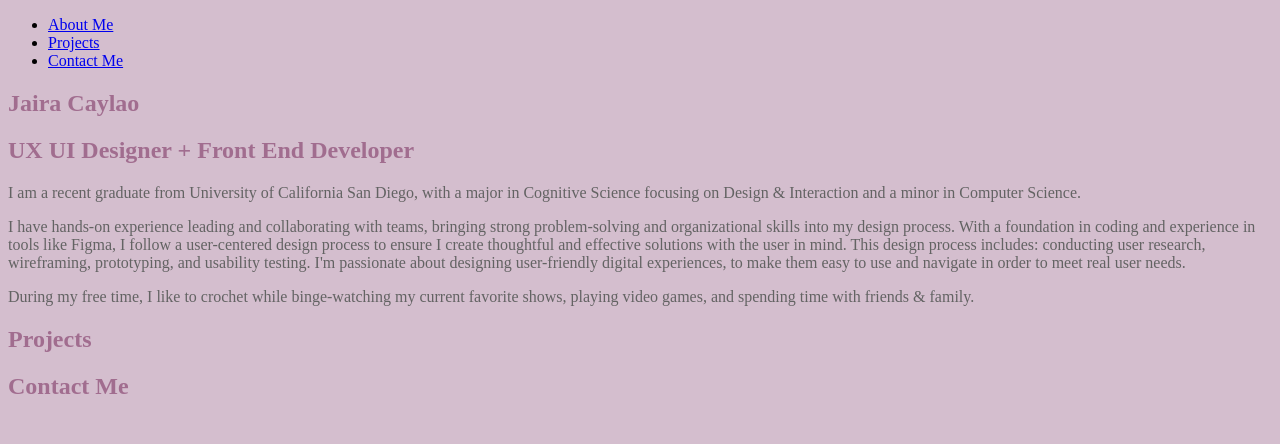
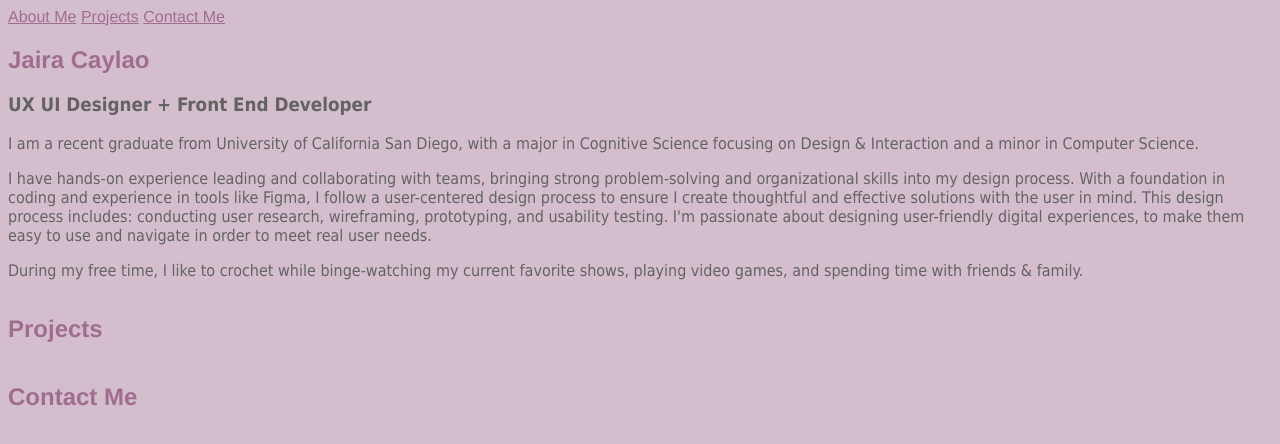
Before and after one commit to jcaylao/JaiCay-Personal-Portfolio, a plain HTML site: page index.html in a window 1280 px wide. Drawn offline with Linux system fonts and the light colour scheme.

Commit message:
added fonts + added flex container

```diff
--- a/index.html
+++ b/index.html
@@ -11,19 +11,18 @@
 <body>
     <!--Navigation Bar-->
     <header>
-        <nav>
-            <ul>
-                <li><a href="#aboutMe">About Me</a></li>
-                <li><a href="#projects">Projects</a></li>
-                <li><a href="#contactMe">Contact Me</a></li>
-            </ul>
+        <nav class="navBar">
+            <a href="#aboutMe" class="navBarLinks">About Me</a>
+            <a href="#projects" class="navBarLinks">Projects</a>
+            <a href="#contactMe" class="navBarLinks">Contact Me</a>
         </nav>
     </header>
 
+    <div class="flex-container">
         <!--About Me-->
         <section id="aboutMe">
             <h1>Jaira Caylao</h1>
-        <h2>UX UI Designer + Front End Developer</h2>
+            <h3>UX UI Designer + Front End Developer</h3>
             <p>I am a recent graduate from University of California San Diego, with a major in Cognitive Science focusing on Design & Interaction and a minor in Computer Science.</p>
             <p>I have hands-on experience leading and collaborating with teams, bringing strong problem-solving and organizational skills into my design process.
                 With a foundation in coding and experience in tools like Figma, I follow a user-centered design process to ensure I create thoughtful and effective solutions with the user in mind.
@@ -40,5 +39,6 @@
         <section id="contactMe">
             <h2>Contact Me</h2>
         </section>
+    </div>
 </body>
 </html>
--- a/styles/main.css
+++ b/styles/main.css
@@ -1,13 +1,22 @@
+.flex-container {
+    display: flex;
+    flex-direction: column;
+    justify-content: center;
+}
+
 body {
     background-color: #D4BECE;
+    font-family: Tahoma, Verdana, sans-serif
 }
 
 h1 {
     color: #A16D8F;
+    font-family: "Brush Script MT", "Lucida Handwriting", Helvetica, cursive;
 }
 
 h2 {
     color: #A16D8F;
+    font-family: "Brush Script MT", "Lucida Handwriting", Helvetica, cursive;
 }
 
 h3 {
@@ -18,6 +27,14 @@ p {
     color: #636363;
 }
 
-.navLinks {
+.navBar {
+    font-family: "Brush Script MT", "Lucida Handwriting", Helvetica, cursive;
+}
+
+.navBarLinks {
     color: #A16D8F;
 }
+
+.navBarLinks:hover {
+
+}
```
Lines whose indentation alone changed are shown as unchanged.
